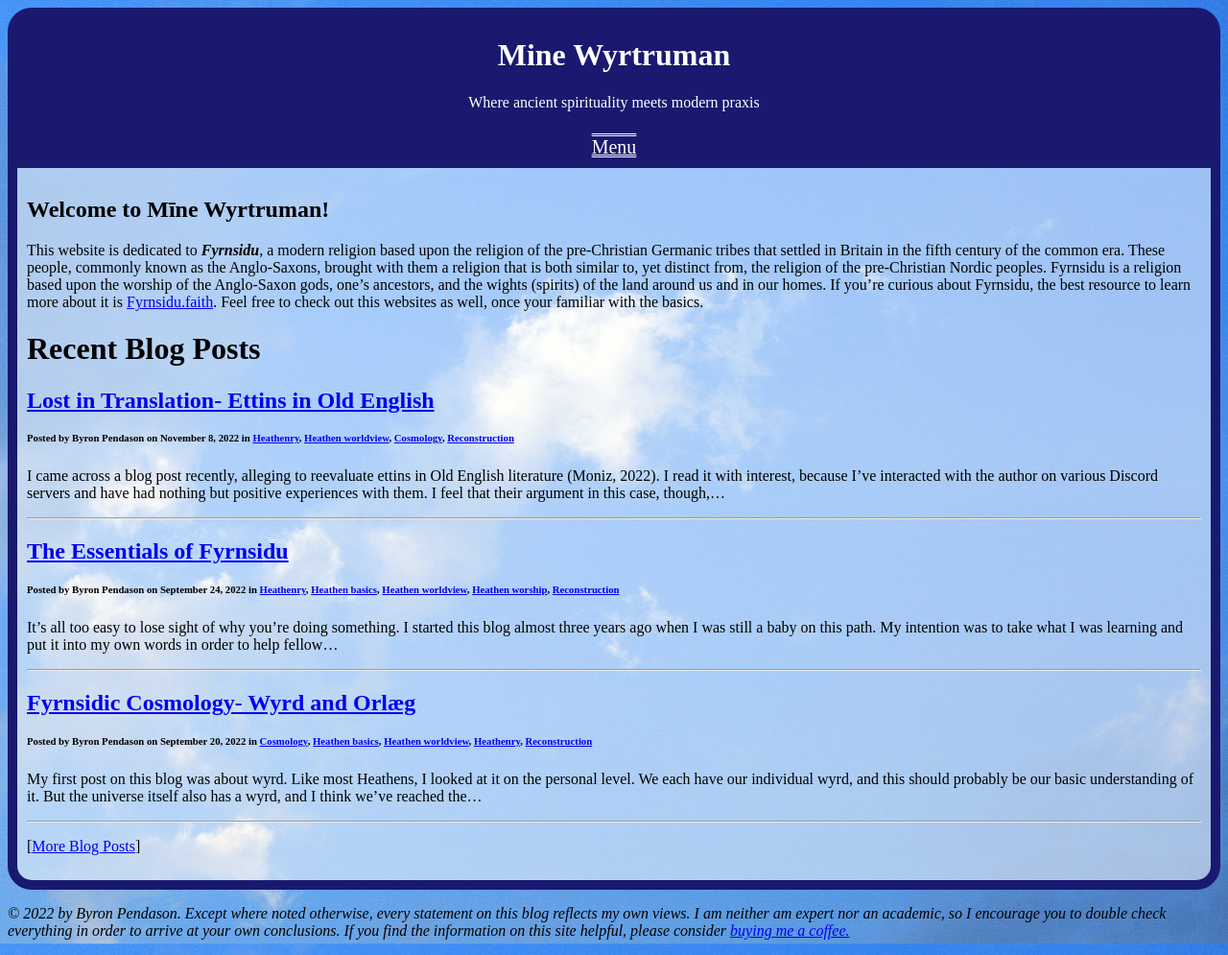
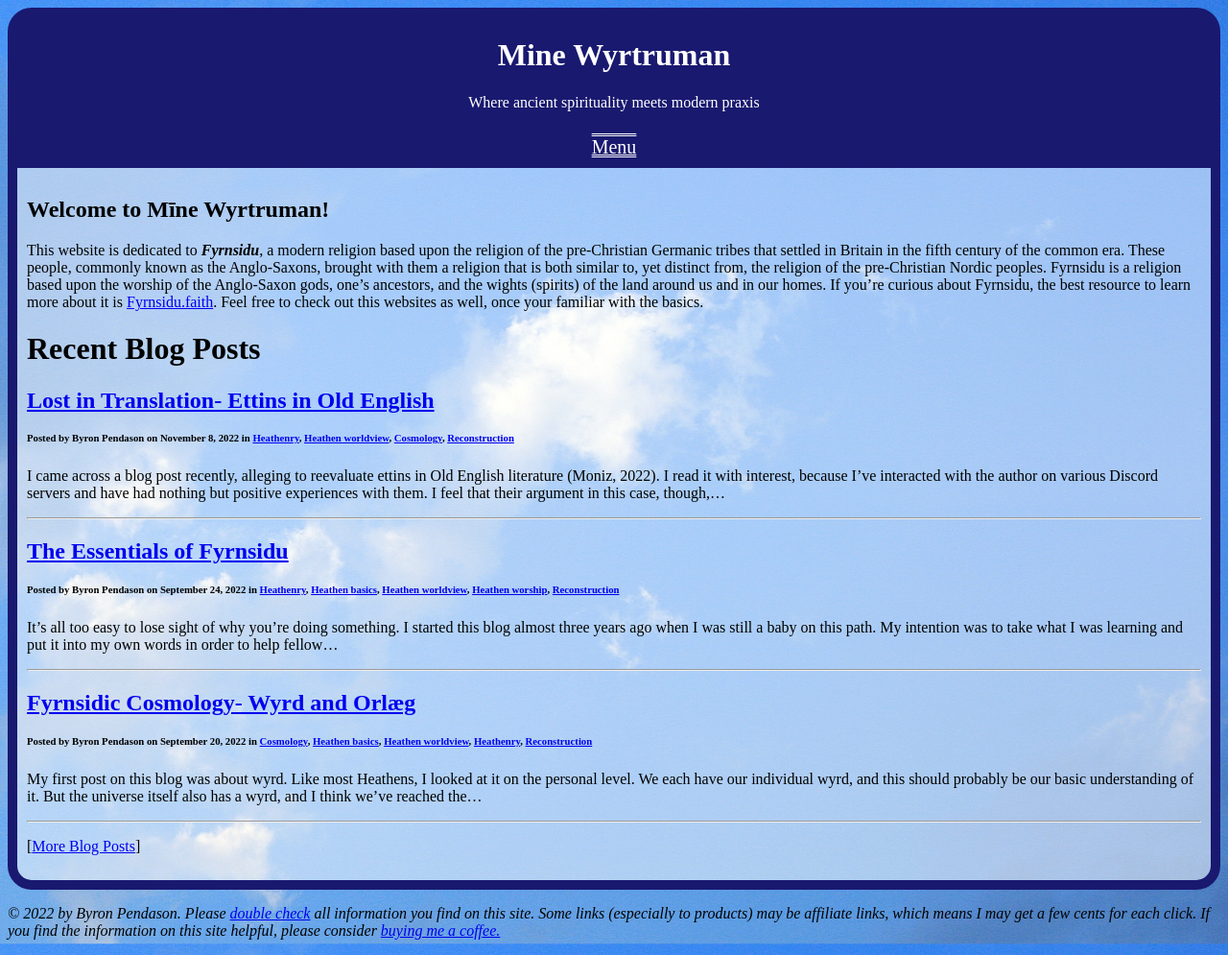
Before and after one commit to byronpendason/byronpendason.github.io, a Jekyll site: the page built from index.md, in a window 1280 px wide. Shown: the whole page at 96% size. Built offline with Jekyll 4.4.1, drawn with Linux system fonts in a browser that asks for light colours; our own code applies the rules of GitHub Pages for plain Markdown files; comment, search, counter and statistics services are not loaded.

Commit message:
Update _config.yml

```diff
--- a/_config.yml
+++ b/_config.yml
@@ -20,7 +20,7 @@
 
 title: Mine Wyrtruman
 byline: Where ancient spirituality meets modern praxis
-footer: © 2022 by Byron Pendason. Except where noted otherwise, every statement on this blog reflects my own views. I am neither am expert nor an academic, so I encourage you to double check everything in order to arrive at your own conclusions. If you find the information on this site helpful, please consider <a href="https://ko-fi.com/ByronTheFyrnsidere">buying me a coffee.</a>
+footer: © 2022 by Byron Pendason. Please <a href="/about">double check</a> all information you find on this site. Some links (especially to products) may be affiliate links, which means I may get a few cents for each click. If you find the information on this site helpful, please consider <a href="https://ko-fi.com/ByronTheFyrnsidere">buying me a coffee.</a>
 email: byronpendason@minewyrtruman.com
 description: Mine Wyrtruman explores the roots of Fyrnsidu in order to discover how to apply them to modern spirituality.
 baseurl: "/" # the subpath of your site, e.g. /blog
```
